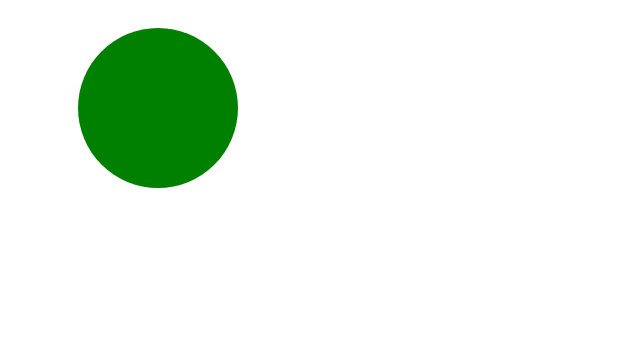
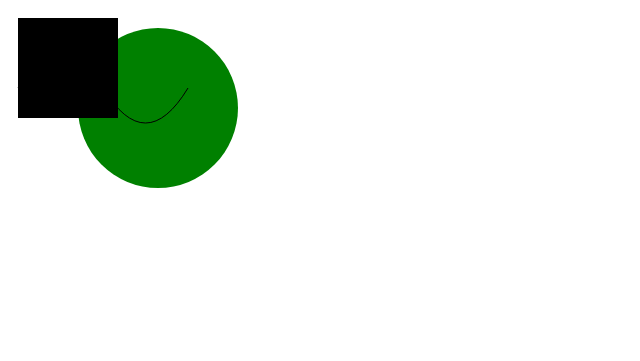
Before and after one commit to mrpan/svgpanzoom, a website built with webpack: page demo/index.html in a window 1280 px wide. Shown: the whole page, without its empty margins (0-640 px from the left). Built offline with nearby package versions, Linux system fonts and the light colour scheme.

Commit message:
Update  demo

```diff
--- a/demo/index.html
+++ b/demo/index.html
@@ -9,6 +9,8 @@
   	<svg id ="limit-svg" width="880" height="350" xmlns="http://www.w3.org/2000/svg" version="1.1" preserveAspectRatio="xMidYMid meet">
   		<g id="container">
   		 <circle cx="150" cy="100" r="80" fill="green" />
+  		<path d="M10 80 Q 52.5 10, 95 80 T 180 80" stroke="black" fill="transparent"/>
+  		<rect x="10" y="10" width="100" height="100"/>
   		</g>
   	</svg>
   </div>
```
